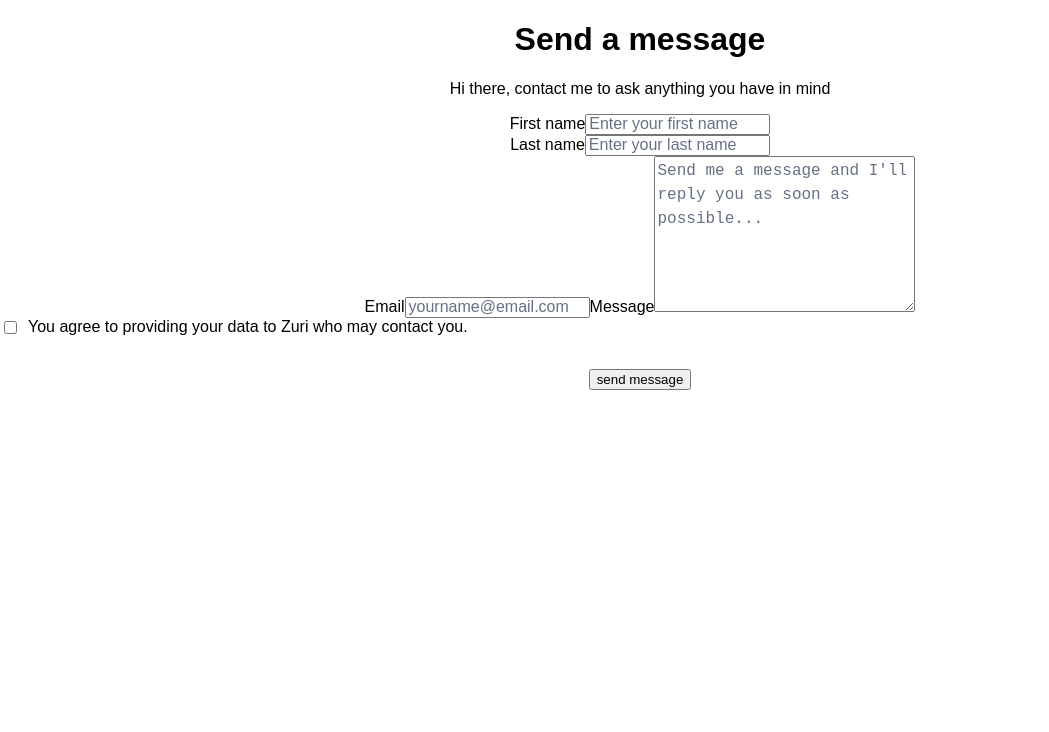
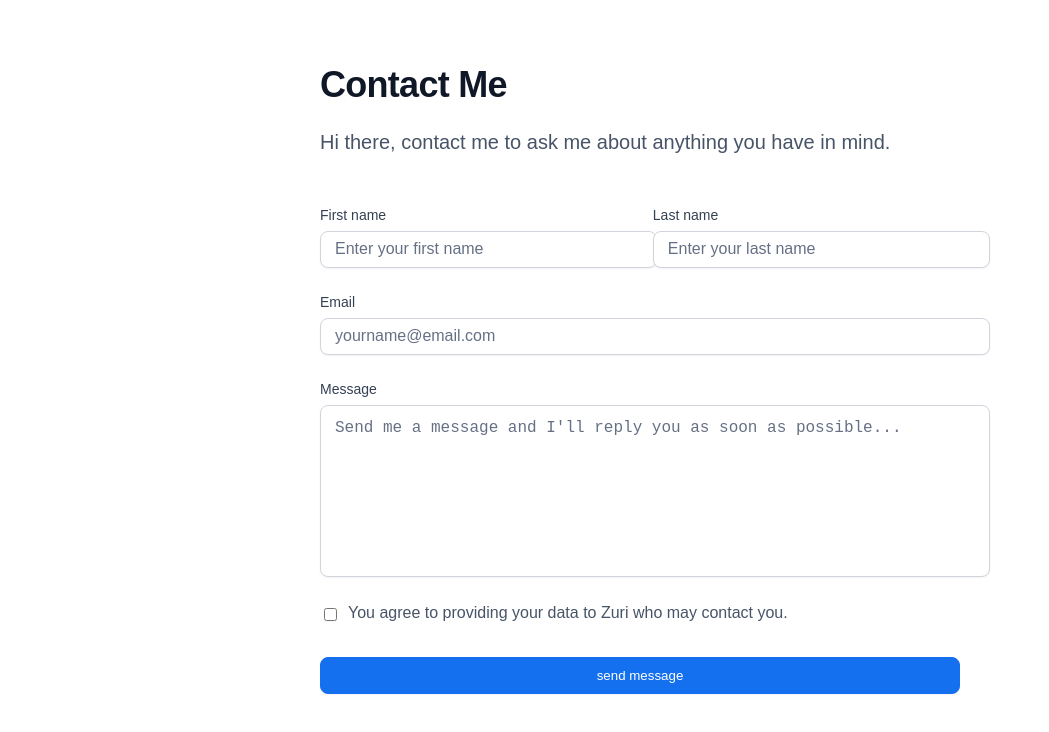
Before and after one commit to ptolemymicheal/Goldfish-, a React (Create React App) app: page /contact in a window 1280 px wide. Shown: the top 732 px of the page, without its empty margins (0-1049 px from the left). Built offline with nearby package versions, Linux system fonts and the light colour scheme.

Commit message:
Merge conflict and general fixes

```diff
--- a/src/App.css
+++ b/src/App.css
@@ -136,11 +136,6 @@ a:hover{
   cursor: pointer;
 }
 
-/* .contact input:invalid, .contact textarea:invalid {
-  border: 1px solid #F89687;
-  box-shadow: 0px 1px 2px rgba(16, 24, 40, 0.05), 0px 0px 0px 4px #FFD3CC;
-  border-radius: 8px;
-} */
 
 ::placeholder {
   font-weight: 400;
@@ -168,46 +163,3 @@ a:hover{
 .contact-submit {
   width: 100%;
 }
-
-/* Media Queries */
-
-@media screen and (max-width: 700px) {
-  .share-mobile {
-    display: block;
-  }
-
-  .share-desktop {
-    display: none;
-  }
-}
-
-@media screen and (max-width: 650px) {
-  .contact header {
-    width: 90%;
-  }
-
-  .contact .flex-div {
-    flex-direction: column;
-  }
-
-  .contact form {
-    width: 90%;
-  }
-
-  footer {
-    flex-direction: column;
-    align-items: flex-start;
-    gap: 1rem;
-  }
-
-  footer p {
-    text-align: left;
-  }
-
-  .ButtonsWrapper a {
-    font-size: 14px;
-    line-height: 25px;
-    padding: 0.5rem;
-    white-space: nowrap;
-    }
-}
--- a/src/contact.js
+++ b/src/contact.js
@@ -2,12 +2,12 @@ import React from 'react'
 import {NavLink} from 'react-router-dom'
 
 function Contact() {
-    return (
-        <div className="Contact">
-
-
-                    <h1>Send a message</h1>
-                    <p>Hi there, contact me to ask anything you have in mind</p>
+  return (
+    <div className="contact">
+      <header>
+        <h1 className='contact-h1'>Contact Me</h1>
+        <p className='contact-p'>Hi there, contact me to ask me about anything you have in mind.</p>
+      </header>
 
       <form action="">
         <div className='flex-div'>
@@ -35,4 +35,5 @@ function Contact() {
 
   )
 }
-export default Contact;
+
+export default Contact
```
